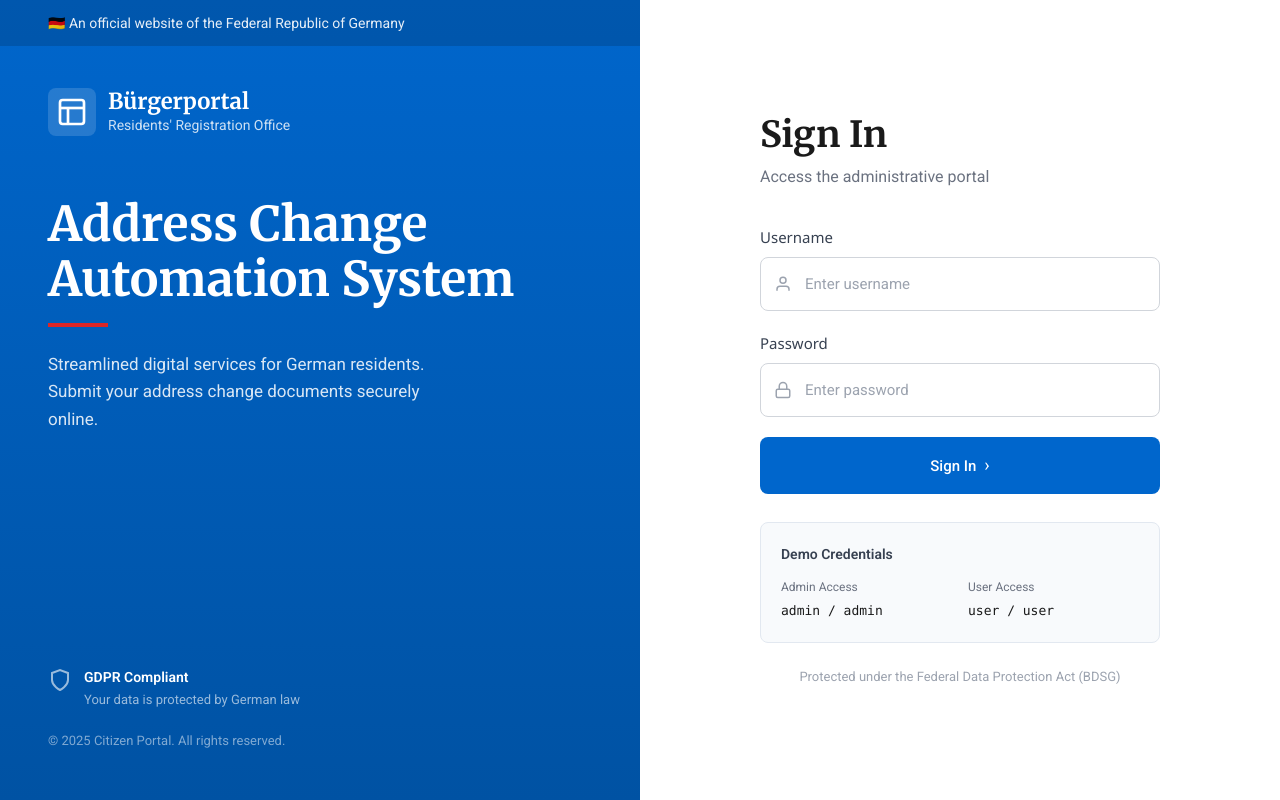
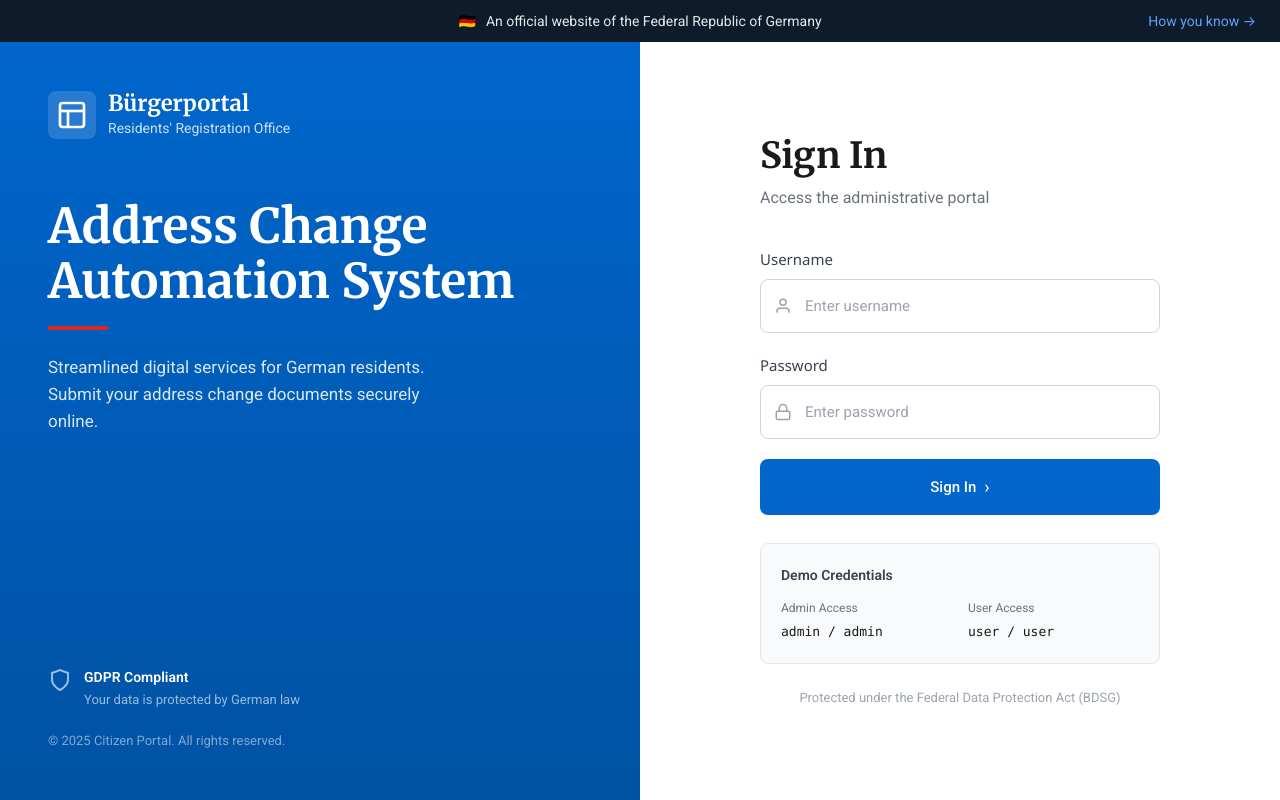
Before and after one commit to aditya153/address-change-automation, a React (Vite) app in the folder automation/frontend/: page /login in a window 1280 px wide. Built offline with nearby package versions, Linux system fonts and the light colour scheme; no server answers.

Commit message:
Fix: Restore full-width dark banner at top spanning both sections

```diff
--- a/automation/frontend/src/pages/Login.css
+++ b/automation/frontend/src/pages/Login.css
@@ -19,9 +19,47 @@
     font-family: 'Roboto', -apple-system, BlinkMacSystemFont, sans-serif;
 }
 
-/* Government Banner - Hidden (text moves to blue section) */
+/* Government Banner - Full width dark bar at top */
 .gov-banner {
-    display: none;
+    background-color: #0d1b2a;
+    color: #ffffff;
+    padding: 10px 24px;
+    display: flex;
+    justify-content: center;
+    align-items: center;
+    font-size: 14px;
+    position: relative;
+    flex-shrink: 0;
+}
+
+.gov-banner-content {
+    display: flex;
+    align-items: center;
+    gap: 10px;
+}
+
+.gov-banner-flag {
+    font-size: 14px;
+}
+
+.gov-banner-text {
+    color: rgba(255, 255, 255, 0.9);
+    font-size: 14px;
+}
+
+.gov-banner-link {
+    position: absolute;
+    right: 24px;
+    background: none;
+    border: none;
+    color: #60a5fa;
+    cursor: pointer;
+    font-size: 14px;
+    transition: color 0.2s;
+}
+
+.gov-banner-link:hover {
+    color: #93c5fd;
 }
 
 /* Main Container - Split View */
@@ -38,27 +76,12 @@
     display: flex;
     flex-direction: column;
     padding: 48px;
-    position: relative;
-}
-
-/* Government text at top of blue section */
-.login-left-panel::before {
-    content: '🇩🇪  An official website of the Federal Republic of Germany';
-    position: absolute;
-    top: 0;
-    left: 0;
-    right: 0;
-    padding: 12px 48px;
-    font-size: 14px;
-    color: rgba(255, 255, 255, 0.9);
-    background: rgba(0, 0, 0, 0.15);
 }
 
 .login-left-content {
     flex: 1;
     display: flex;
     flex-direction: column;
-    padding-top: 40px;
 }
 
 /* Portal Branding */
```
